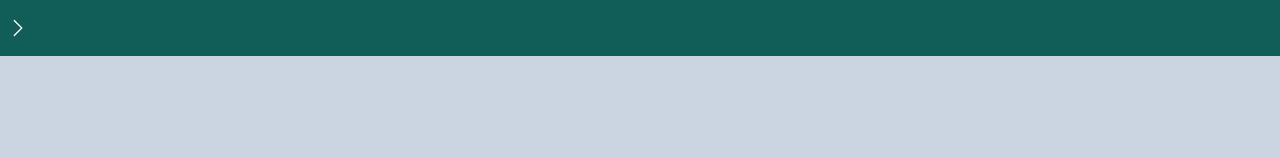
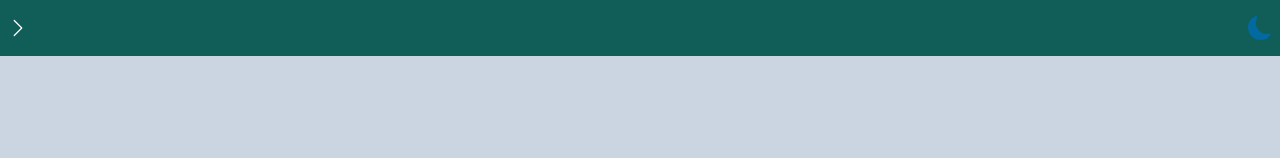
Before and after one commit to PMagatteS/Learn-tailwind, a Next.js app: page /cards in a window 1280 px wide. Shown: the top 158 px of the page. Built offline with nearby package versions, Linux system fonts and the light colour scheme.

Commit message:
Added dark mode switch

```diff
--- a/components/Navbar.jsx
+++ b/components/Navbar.jsx
@@ -1,8 +1,8 @@
 import {BsChevronRight, BsChevronLeft} from 'react-icons/bs'
 import {pages} from "../constant"
 import Link from 'next/link'
-import { useState } from 'react'
-
+import React, { useState } from 'react'
+import {BsSunFill, BsMoonFill} from 'react-icons/bs'
 
 const Drawer = ({toggle}) => {
     return(
@@ -30,10 +30,16 @@ const Navbar = () => {
     const toggleDrawer = () => {
         setOpenDrawer(!openDrawer)
     }
+    const [dark, setDark] = useState(false)
+    const setDarkMode = () => {
+            setDark((prviousState) => !prviousState)
+            document.documentElement.classList.toggle('dark')
+    }
     return (
-        <div className="h-14 w-screen bg-teal-800 flex items-center text-white text-xl fixed top-0 z-50">
-            <BsChevronRight className='mr-auto  ml-2' onClick={toggleDrawer}/>
+        <div className="h-14 w-full bg-teal-800 flex items-center justify-between text-white text-xl fixed top-0 z-50">
+            <BsChevronRight className='ml-2' onClick={toggleDrawer}/>
             {openDrawer&&<Drawer toggle={toggleDrawer}/>}
+            {dark?<BsSunFill className='mr-2 text-2xl text-amber-400' onClick={setDarkMode}/>:<BsMoonFill className='mr-2 text-2xl text-sky-700' onClick={setDarkMode}/>}
         </div>
     );
 };
--- a/styles/globals.css
+++ b/styles/globals.css
@@ -4,7 +4,7 @@
 
 @layer base {
     body {
-      @apply bg-slate-300 dark:bg-slate-900;
+      @apply bg-slate-300 dark:bg-slate-800;
     }
   }
 
--- a/tailwind.config.js
+++ b/tailwind.config.js
@@ -4,6 +4,7 @@ module.exports = {
     "./pages/**/*.{js,ts,jsx,tsx}",
     "./components/**/*.{js,ts,jsx,tsx}",
   ],
+  darkMode: 'class',
   theme: {
     screens: {
       lg: '900px',
```
